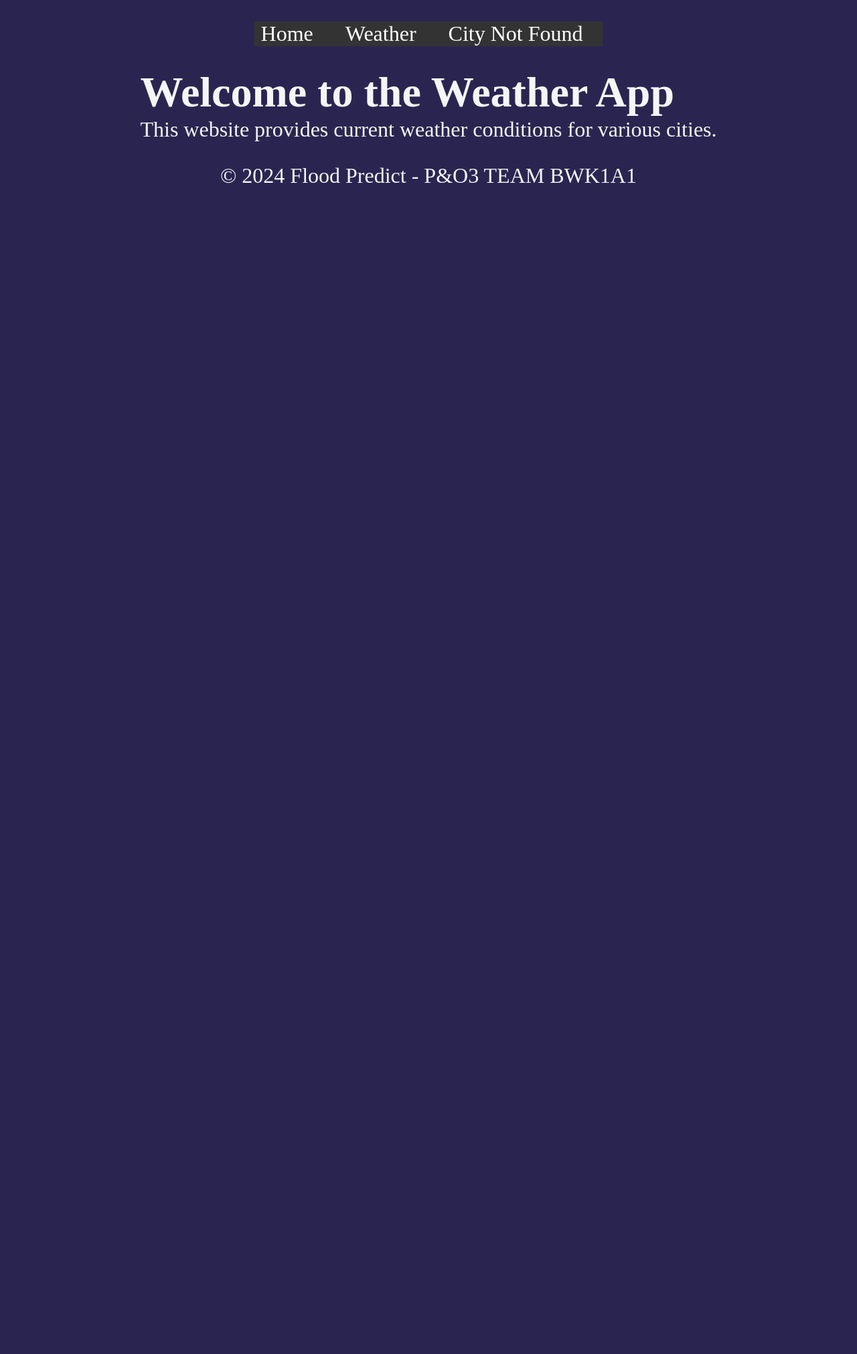
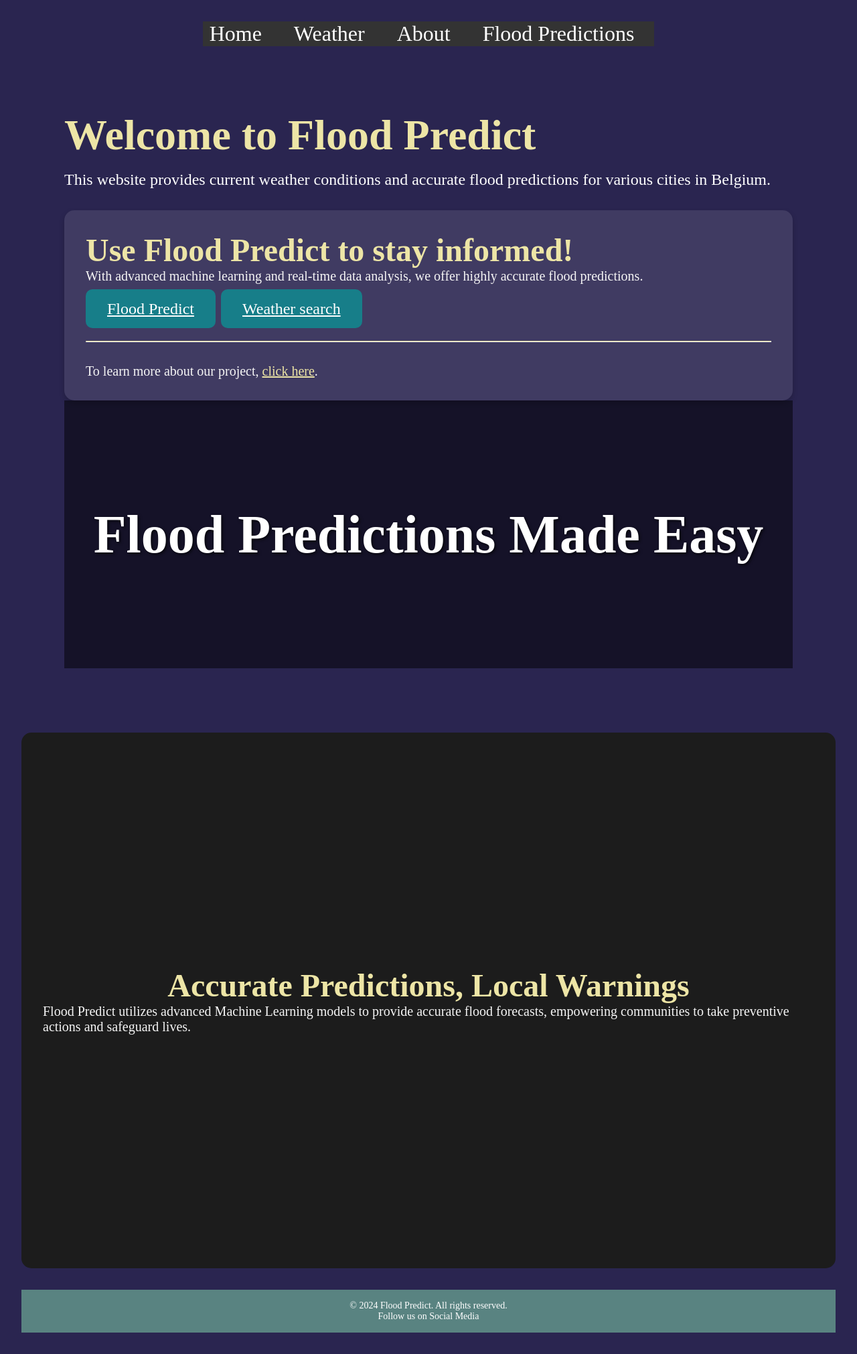
Before and after one commit to Toon-Bervoets/FloodPredict, a Flask app: page / in a window 1280 px wide. Shown: the whole page at 67% size. Before the commit the page ends 274 px from the top, so only its background shows below. Run offline with Flask 3, Linux system fonts and the light colour scheme.

Commit message:
changed layout 1.3.2

```diff
--- a/server.py
+++ b/server.py
@@ -13,7 +13,11 @@ def index():
 
 @app.route('/weather_search')
 def weather_search():
-    return render_template('get_weather.html')  # Render the input form here
+    return render_template('get_weather.html')
+
+@app.route('/predict')
+def weather_predict():
+    return render_template('floodpredict.html')
 
 @app.route('/weather')
 def get_weather():
@@ -45,6 +49,11 @@ def get_weather():
         weather_icon_url = f"http://openweathermap.org/img/wn/{weather_data['weather'][0]['icon']}@2x.png"
     )
 
+@app.route('/about')
+def about():
+    return render_template('about.html')  # New route for the About page
+
+
 # 404 Error Handler
 @app.errorhandler(404)
 def page_not_found(e):
--- a/static/styles/style.css
+++ b/static/styles/style.css
@@ -21,6 +21,15 @@ input, button {
     padding: 1rem;
     border-radius: 10px;
 }
+
+.container {
+    display: flex;
+    flex-direction: column;
+    align-items: center;
+    justify-content: center;
+    min-height: 100vh;
+}
+
 
 .weather-icon {
     vertical-align: middle;
@@ -73,3 +82,167 @@ nav ul li a {
 nav ul li a:hover {
     background-color: #555; /* Background color on hover */
 }
+
+/* Weather Form Styles */
+.weather-form {
+    display: flex;               /* Align items horizontally */
+    justify-content: center;     /* Center items horizontally */
+    align-items: center;         /* Center items vertically */
+    gap: 1rem;                  /* Space between input and button */
+    margin-top: 2rem;           /* Space above the form */
+}
+
+.weather-form input {
+    font-size: 2rem;            /* Original font size */
+    padding: 1rem;              /* Original padding */
+    border-radius: 10px;        /* Rounded corners */
+    width: 300px;               /* Set width to a larger value */
+}
+
+.weather-form button {
+    font-size: 2rem;            /* Original font size */
+    padding: 1rem;              /* Original padding */
+    border-radius: 10px;        /* Rounded corners */
+    background-color: #007bff;  /* Button background color */
+    color: white;               /* Button text color */
+    border: none;               /* Remove border */
+    cursor: pointer;            /* Change cursor on hover */
+}
+
+/* Title styles */
+.welcome-title {
+    font-size: 4rem;
+    color: #EDE5A6;
+    margin-bottom: 1rem; /* Space below the title */
+}
+
+.intro-text {
+    font-size: 1.5rem;
+    color: #ffffff;
+    margin-bottom: 2rem; /* Space below the intro text */
+}
+
+/* Jumbotron styles */
+.jumbotron {
+    margin-top: 2rem;
+    background-color: rgba(255, 255, 255, 0.1); /* Slightly transparent background */
+    border-radius: 15px; /* Rounded corners */
+    padding: 2rem;
+    box-shadow: 0 4px 8px rgba(0, 0, 0, 0.2); /* Shadow effect */
+}
+
+.jumbotron-title {
+    font-size: 3rem;
+    color: #EDE5A6; /* Title color */
+}
+
+.jumbotron-text {
+    font-size: 1.25rem;
+    margin-bottom: 1rem; /* Space below the text */
+}
+
+.jumbotron-divider {
+    margin: 2rem 0;
+    border-top: 1px solid #EDE5A6; /* Divider color */
+}
+
+/* Button styles */
+.btn {
+    margin-top: 1rem;
+    background-color: #177E89; /* Button background color */
+    color: white; /* Button text color */
+    border: none; /* Remove border */
+    border-radius: 10px; /* Rounded corners */
+    padding: 1rem 2rem; /* More padding for a larger button */
+    font-size: 1.5rem; /* Font size for button text */
+    transition: background-color 0.3s; /* Smooth transition for hover effect */
+}
+
+.btn:hover {
+    background-color: #08605F; /* Darker shade on hover */
+}
+
+.btn-spacing {
+    margin-top: 20px; /* Adjust as needed */
+}
+
+
+/* Learn more link */
+.learn-more-text {
+    font-size: 1.25rem;
+}
+
+.highlight-text {
+    color: #EDE5A6; /* Highlight color for the link */
+}
+
+/* Parallax styles */
+.parallax {
+    position: relative;
+    height: 400px; /* Height of parallax section */
+    overflow: hidden;
+}
+
+.parallax-inner {
+    position: absolute;
+    top: 0;
+    left: 0;
+    width: 100%;
+    height: 100%;
+}
+
+.overlay {
+    position: absolute;
+    top: 0;
+    left: 0;
+    width: 100%;
+    height: 100%;
+    background: rgba(0, 0, 0, 0.5); /* Overlay color */
+    display: flex;
+    align-items: center;
+    justify-content: center;
+}
+
+.parallax-title {
+    font-size: 5rem;
+    text-shadow: 2px 2px 4px rgba(0, 0, 0, 0.7); /* Text shadow for contrast */
+    color: #ffffff; /* Title color */
+}
+
+/* Info box styles */
+.info-box {
+    padding: 2rem;
+    background-color: #1c1c1c; /* Background color for info box */
+    border-radius: 15px; /* Rounded corners */
+    margin-top: 2rem; /* Space above the info box */
+}
+
+.info-title {
+    color: #EDE5A6; /* Title color */
+}
+
+.info-text {
+    font-size: 1.25rem;
+}
+
+/* Footer styles */
+footer {
+    background-color: #598381; /* Footer background color */
+    color: white; /* Text color */
+    padding: 1rem; /* Padding for the footer */
+    text-align: center; /* Center text */
+    font-size: 0.875rem; /* Smaller font size for footer text */
+    position: relative; /* Ensures footer is positioned correctly */
+    bottom: 0; /* Stick to the bottom */
+    width: 100%; /* Full width */
+}
+
+/* Optional: Add styles for links in footer */
+footer a {
+    color: #ffffff; /* Link color */
+    text-decoration: none; /* Remove underline */
+}
+
+footer a:hover {
+    text-decoration: underline; /* Underline on hover */
+}
--- a/templates/base.html
+++ b/templates/base.html
@@ -12,7 +12,8 @@
         <ul>
             <li><a href="{{ url_for('index') }}">Home</a></li>
             <li><a href="{{ url_for('weather_search') }}">Weather</a></li>
-            <li><a href="{{ url_for('city_not_found') }}">City Not Found</a></li>
+            <li><a href="{{ url_for('about') }}">About</a></li>
+            <li><a href="{{ url_for('weather_predict') }}">Flood Predictions</a></li>
         </ul>
     </nav>
 
@@ -21,7 +22,9 @@
     </div>
 
     <footer>
-        <p>&copy; 2024 Flood Predict - P&O3 TEAM BWK1A1</p>
+        <p>&copy; 2024 Flood Predict. All rights reserved.</p>
+        <p>Follow us on <a href="#">Social Media</a></p>
     </footer>
+
 </body>
 </html>
--- a/templates/index.html
+++ b/templates/index.html
@@ -1,8 +1,32 @@
 {% extends 'base.html' %}
 
-{% block title %}Get Weather Conditions{% endblock %}
+{% block title %}Welcome to Flood Predict{% endblock %}
 
 {% block content %}
-    <h1>Welcome to the Weather App</h1>
-    <p>This website provides current weather conditions for various cities.</p>
+<div class="container-fluid text-center" style="padding: 4rem;">
+    <h1 class="welcome-title">Welcome to Flood Predict</h1>
+    <p class="intro-text">This website provides current weather conditions and accurate flood predictions for various cities in Belgium.</p>
+
+    <div class="jumbotron">
+        <h2 class="jumbotron-title">Use Flood Predict to stay informed!</h2>
+        <p class="jumbotron-text">With advanced machine learning and real-time data analysis, we offer highly accurate flood predictions.</p>
+        <a class="btn btn-lg" href="/floodpredict" role="button">Flood Predict</a>
+        <a class="btn btn-lg" href="/weather_search" role="button">Weather search</a>
+        <hr class="jumbotron-divider">
+        <p class="learn-more-text">To learn more about our project, <a href="/about" class="highlight-text">click here</a>.</p>
+    </div>
+
+    <div class="parallax">
+        <div class="parallax-inner">
+            <div class="overlay">
+                <h1 class="parallax-title">Flood Predictions Made Easy</h1>
+            </div>
+        </div>
+    </div>
+</div>
+
+<div class="container text-center info-box">
+    <h2 class="info-title">Accurate Predictions, Local Warnings</h2>
+    <p class="info-text">Flood Predict utilizes advanced Machine Learning models to provide accurate flood forecasts, empowering communities to take preventive actions and safeguard lives.</p>
+</div>
 {% endblock %}
--- a/templates/weather.html
+++ b/templates/weather.html
@@ -5,13 +5,13 @@
 {% block content %}
     <h1>{{ title }} Weather</h1>
     <p class="weather-info">
-        <img src="{{ weather_icon_url }}" alt="Weather Icon" />
+        <img src="{{ weather_icon_url }}" alt="Weather Icon" class="weather-icon" />
         {{ status }} and {{ temp }} &deg;C;
     </p>
     <p>Feels like {{ feels_like }} &deg;C;</p>
     <p>Local time: {{ local_time }}</p>
 
-    <form action="/weather" method="get">
+    <form class="weather-form" action="/weather" method="get">
         <input type="text" name="city" id="city" placeholder="Enter a City" />
         <button type="submit">Submit</button>
     </form>
```
Also changed, not shown: templates/about.html (added, +13 -0 lines), templates/floodpredict.html (added, +12 -0 lines).
